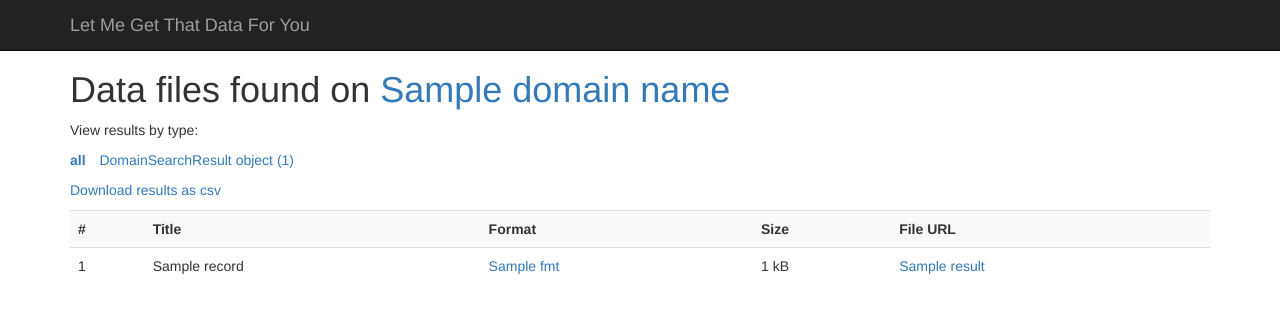
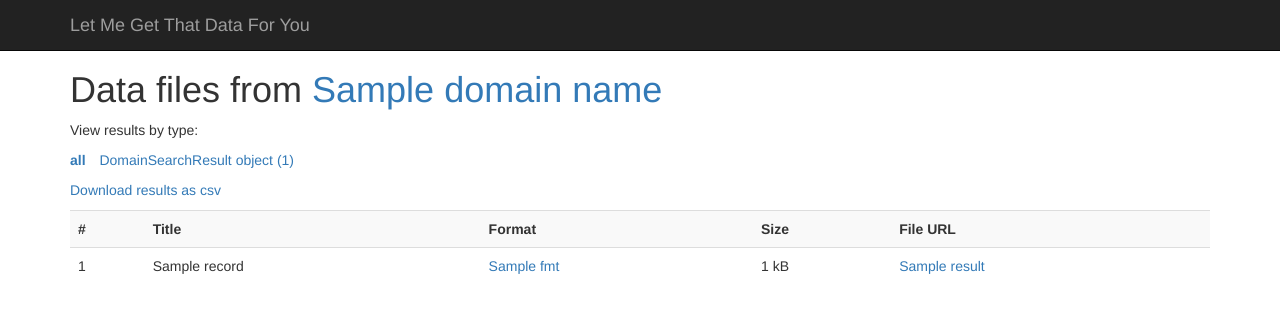
Before and after one commit to opendata/lmgtdfy, a Django app: template lmgtfy/templates/result.html in a window 1280 px wide. Shown: the top 313 px of the page. Run offline with Django 3.2, Linux system fonts and the light colour scheme; tables that the repository leaves empty hold one stand-in row (values such as "Sample post"); the template is opened without the code that fills it: values that come from a table or form of the project are taken from there, most other values are stand-ins (such as "Sample title", 1, 10 or a date in 2020); some libraries are stand-ins or nearby versions.

Commit message:
Update copy on results page to signal to users that results are being gathered (or that there are no results)

```diff
--- a/lmgtfy/templates/result.html
+++ b/lmgtfy/templates/result.html
@@ -3,7 +3,7 @@
 
 {% block content %}
 <div class="container header">
-    <h1>Data files found on <a href="http://{{ domain_name }}" target="_blank">{{ domain_name }}</a></h1>
+    <h1>Data files from <a href="http://{{ domain_name }}" target="_blank">{{ domain_name }}</a></h1>
 </div>
 
 <div class="container">
@@ -27,6 +27,7 @@
         <p><a href="{% url 'domain_result_download' domain_name %}">Download results as csv</a></small>
     {% endif %}
     </p>
+    {% if object_list %}
     <table class="table table-striped">
         <tbody>
         <tr>
@@ -52,6 +53,9 @@
 
         </tbody>
     </table>
+    {% else %}
+    <h2>No results for this domain{% if refresh_counter %} yet.  We're still gathering results.{% endif %}</h2>
+    {% endif%}
 </div>
 {% if refresh_counter %}<script>refreshPageIn({{refresh_counter}});</script>{% endif %}
 {% endblock %}
```
